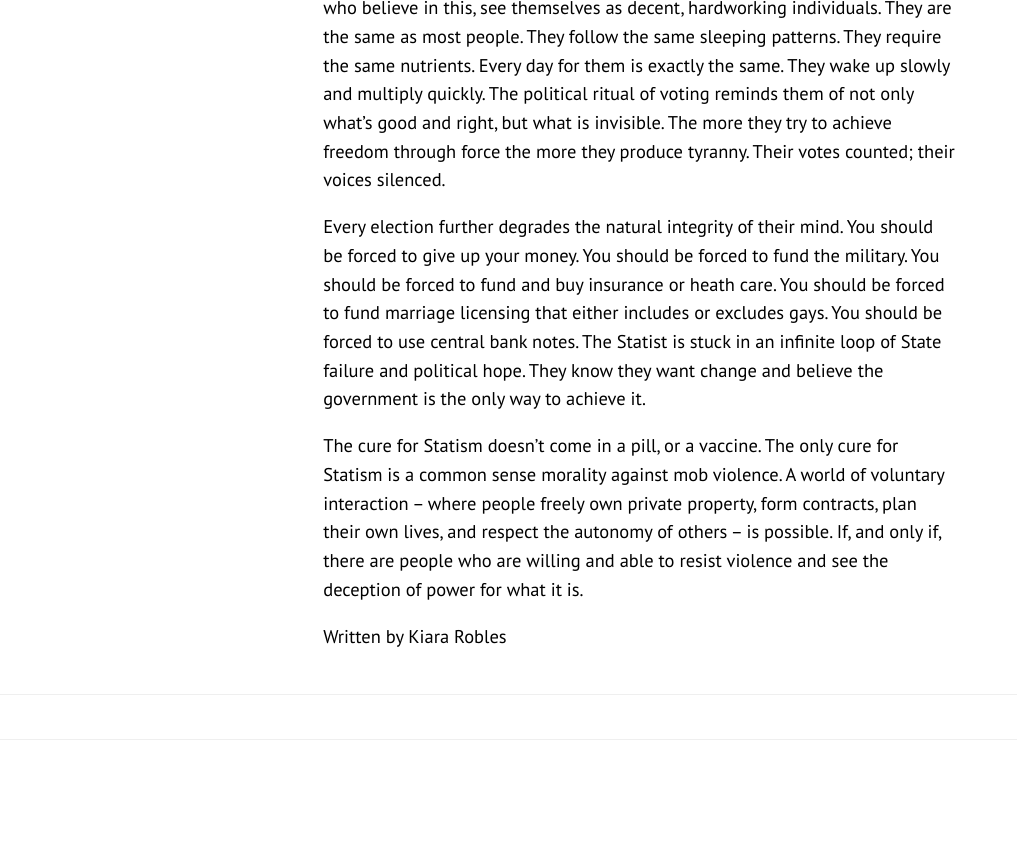
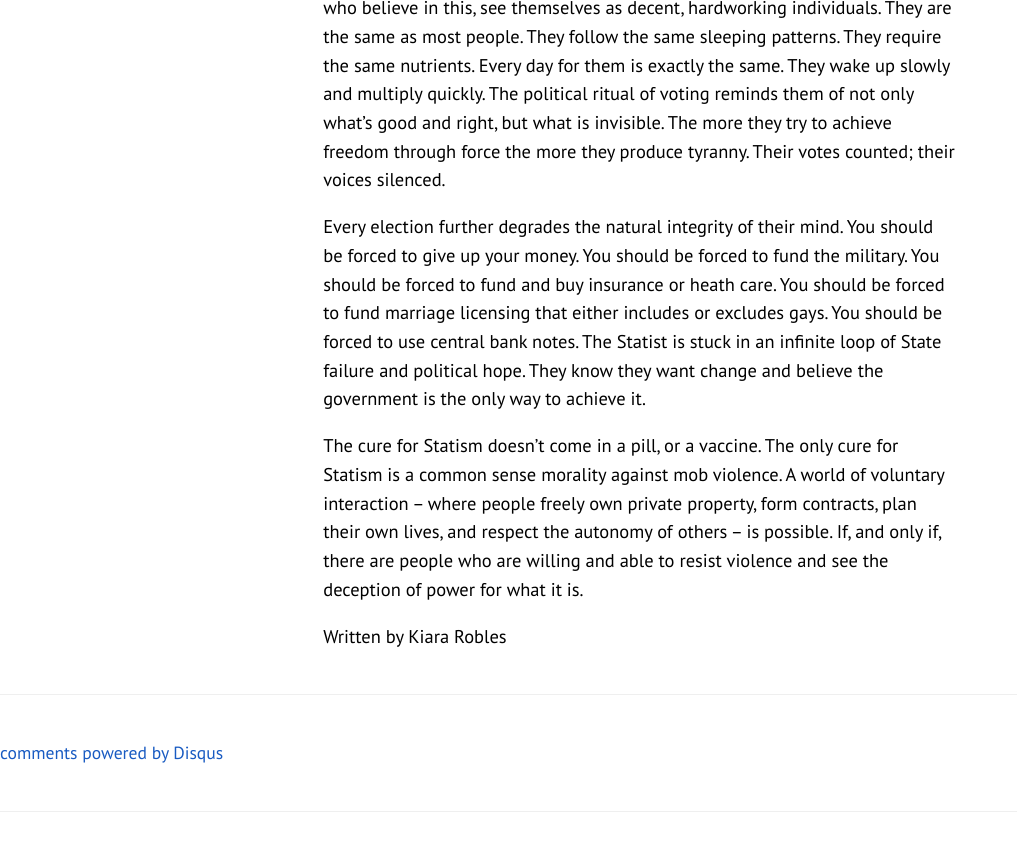
Before and after one commit to kristovatlas/kiaraRobles.github.io, a Jekyll site: the page built from _posts/2014-09-02-statismepidemic.md, in a window 1280 px wide and 900 px high, scrolled down 979 px. Shown: the top 851 px of the window, without its empty margins (0-1017 px from the left). Built offline with Jekyll 4.4.1, drawn with Linux system fonts in a browser that asks for light colours; Markdown is read by kramdown in place of the engine named in the settings; comment, search, counter and statistics services are not loaded; before the commit the page ends 1807 px from its top, so only the background shows below that; some of the changed lines change nothing that is shown.

Commit message:
Corrected syntax

```diff
--- a/_layouts/post.html
+++ b/_layouts/post.html
@@ -11,16 +11,21 @@
 
 <hr>
 
-{% if post.comments %}
+{% if page.comments %}
 <div id="disqus_thread"></div>
     <script type="text/javascript">
-  var disqus_identifier = '{{ page.url }}';
+        /* * * CONFIGURATION VARIABLES: EDIT BEFORE PASTING INTO YOUR WEBPAGE * * */
+        var disqus_shortname = 'kidblondie'; // required: replace example with your forum shortname
+        // var disqus_developer = 1; // Comment out when the site is live
+        var disqus_identifier = "{{ page.url }}";
+
+        /* * * DON'T EDIT BELOW THIS LINE * * */
         (function() {
             var dsq = document.createElement('script'); dsq.type = 'text/javascript'; dsq.async = true;
-   dsq.src = 'http://kidblondie.disqus.com/embed.js';
+            dsq.src = '//' + disqus_shortname + '.disqus.com/embed.js';
             (document.getElementsByTagName('head')[0] || document.getElementsByTagName('body')[0]).appendChild(dsq);
         })();
     </script>
-<noscript>Please enable JavaScript to view the <a href="http://disqus.com/?ref_noscript=kidblondie">comments powered by Disqus.</a></noscript>
-<a href="http://disqus.com" class="dsq-brlink">blog comments powered by <span class="logo-disqus">Disqus</span></a>
+    <noscript>Please enable JavaScript to view the <a href="http://disqus.com/?ref_noscript">comments powered by Disqus.</a></noscript>
+    <a href="http://disqus.com" class="dsq-brlink">comments powered by <span class="logo-disqus">Disqus</span></a>
 {% endif %}
```
Lines whose indentation alone changed are shown as unchanged.
